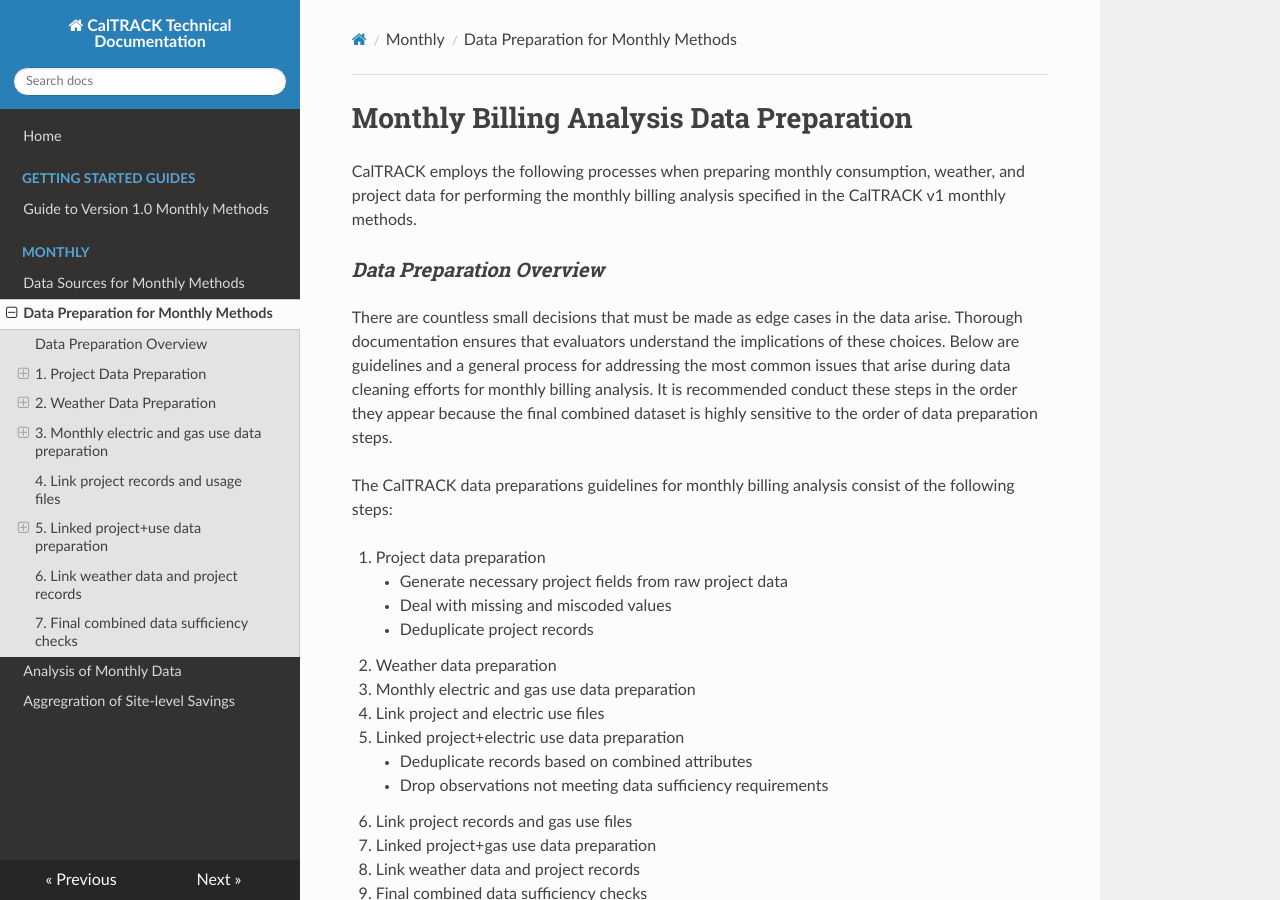
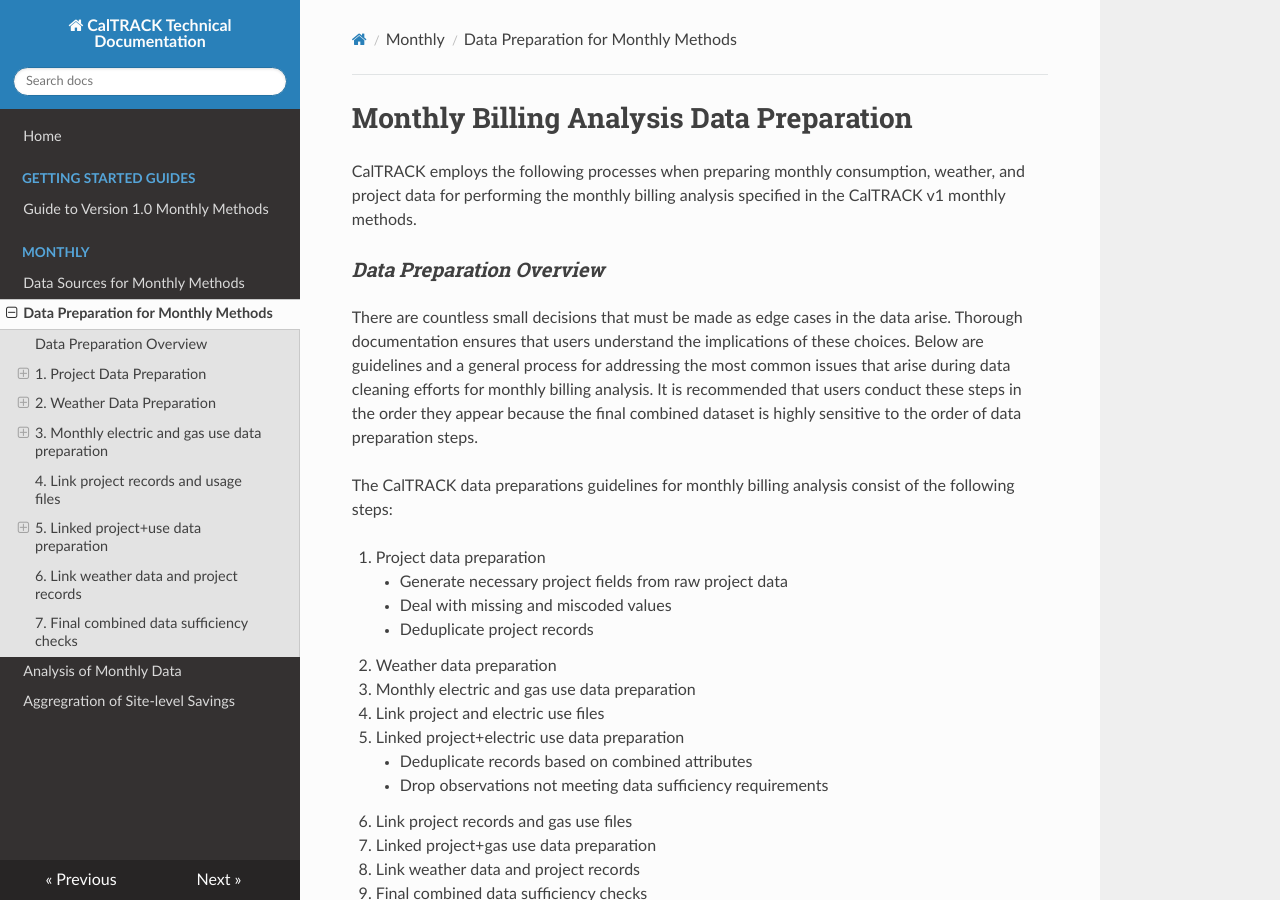
Before and after one commit to openeemeter/caltrack, an MkDocs documentation site: the page built from docs/monthly/data-prep.md, in a window 1280 px wide and 900 px high. Built offline with MkDocs 1.6.1, drawn with Linux system fonts in a browser that asks for light colours; nearby versions of some CDN libraries; old or Windows-style settings are respelled for this version of MkDocs.

Commit message:
fix typos

```diff
--- a/docs/monthly/data-prep.md
+++ b/docs/monthly/data-prep.md
@@ -4,7 +4,7 @@
 CalTRACK employs the following processes when preparing monthly consumption, weather, and project data for performing the monthly billing analysis specified in the CalTRACK v1 monthly methods.
 
 ### *Data Preparation Overview*
-There are countless small decisions that must be made as edge cases in the data arise. Thorough documentation ensures that evaluators understand the implications of these choices. Below are guidelines and a general process for addressing the most common issues that arise during data cleaning efforts for monthly billing analysis. It is recommended conduct these steps in the order they appear because the final combined dataset is highly sensitive to the order of data preparation steps.
+There are countless small decisions that must be made as edge cases in the data arise. Thorough documentation ensures that users understand the implications of these choices. Below are guidelines and a general process for addressing the most common issues that arise during data cleaning efforts for monthly billing analysis. It is recommended that users conduct these steps in the order they appear because the final combined dataset is highly sensitive to the order of data preparation steps.
 
 The CalTRACK data preparations guidelines for monthly billing analysis consist of the following steps:
 
```
